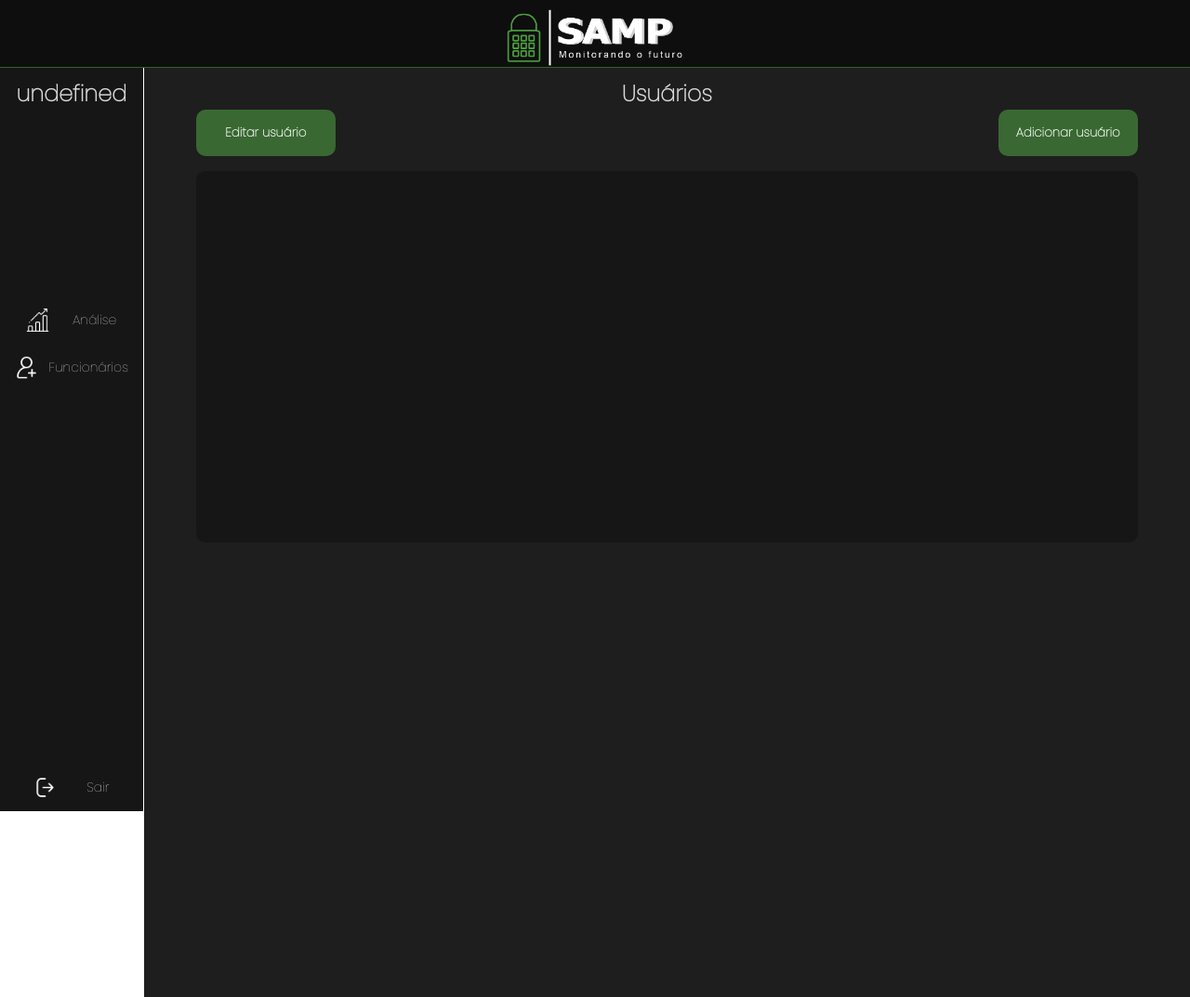
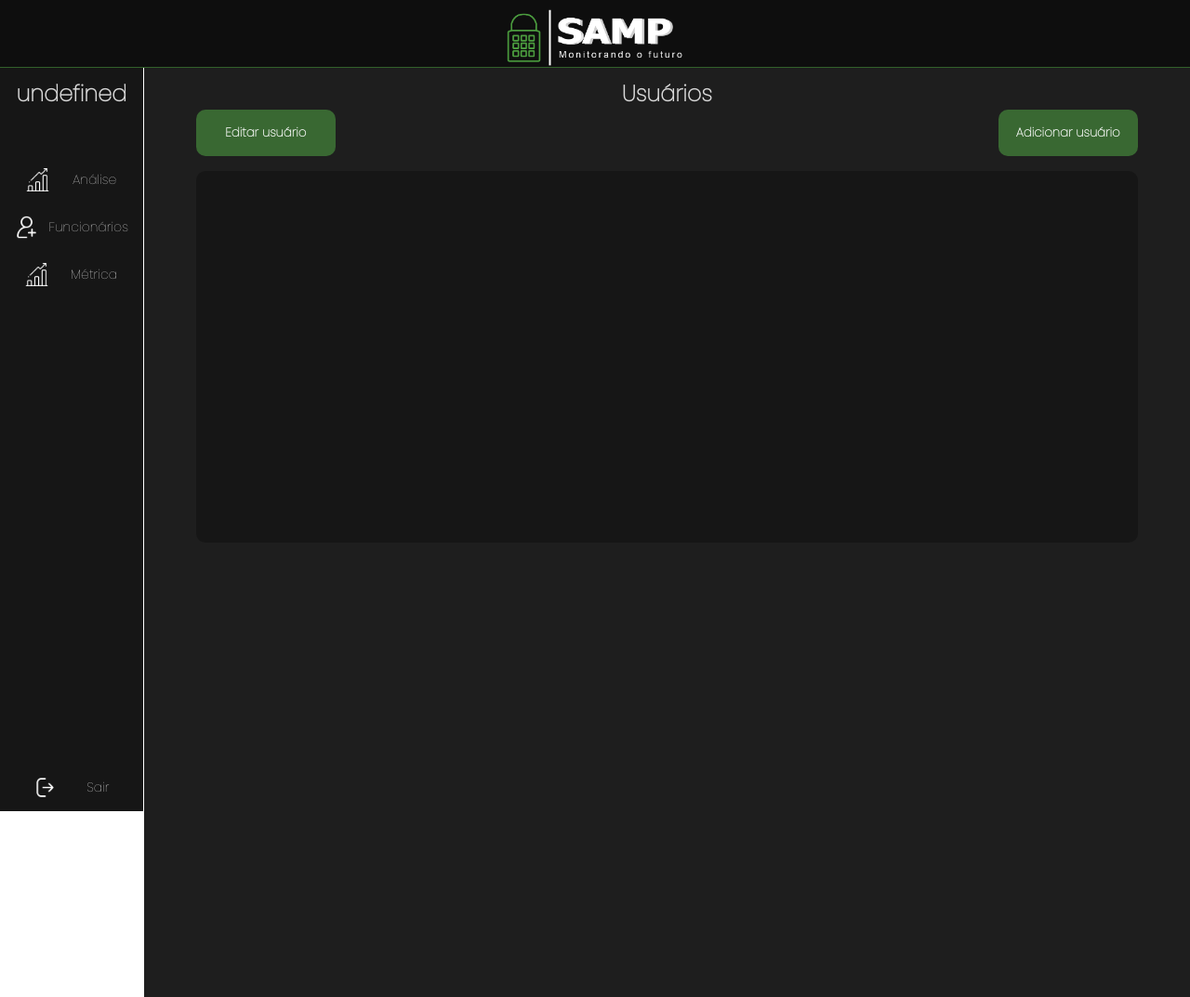
Before and after one commit to Grupo10-1CCO/Site, a website: page public/dashboard/users.html in a window 1280 px wide. Shown: the whole page at 93% size. Drawn offline with nearby package versions, Linux system fonts and the light colour scheme; no server answers.

Commit message:
adição dos botões de adicionar metrica

```diff
--- a/public/css/styleDash.css
+++ b/public/css/styleDash.css
@@ -78,6 +78,7 @@ h1,h2,h3 {
 
 #ul_maquinas {
     overflow: auto;
+    height: 50%;
 }
 
 
--- a/public/dashboard/users.html
+++ b/public/dashboard/users.html
@@ -30,6 +30,9 @@
             </li>
             <li>
                 <a href="users.html"><img src="../assets/icons/add-user.png">Funcionários</a>
+            </li>
+            <li>
+                <a href="addMetrica.html"><img src="../assets/icons/bar-chart.png">Métrica</a>
             </li>
         </ul>
         <ul id="ul_maquinas">
```
Also changed, not shown: public/dashboard/addMetrica.html (+4 -1 lines), public/dashboard/atribuirMetrica.html (+3 -0 lines), public/dashboard/dashboard.html (+3 -0 lines).
